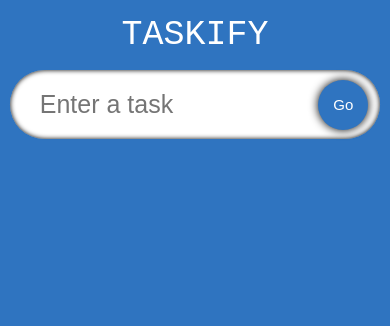
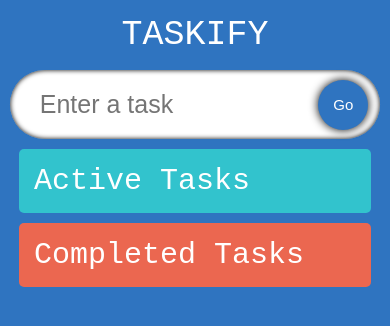
Before and after one commit to createdbysardorbek/react-typescript, a React (Create React App) app: page / in a window 390 px wide. Shown: the top 326 px of the page. Built offline with nearby package versions, Linux system fonts and the light colour scheme.

Commit message:
draganddrop context

```diff
--- a/package.json
+++ b/package.json
@@ -11,6 +11,7 @@
     "@types/react": "^18.0.35",
     "@types/react-dom": "^18.0.11",
     "react": "^18.2.0",
+    "react-beautiful-dnd": "^13.1.1",
     "react-dom": "^18.2.0",
     "react-icons": "^4.8.0",
     "react-scripts": "5.0.1",
@@ -42,6 +43,7 @@
     ]
   },
   "devDependencies": {
+    "@types/react-beautiful-dnd": "^13.1.4",
     "tailwindcss": "^3.3.1"
   }
 }
--- a/src/App.tsx
+++ b/src/App.tsx
@@ -2,22 +2,54 @@
 import './App.css'
 import InputField from "./components/InputField/InputField";
 import TodoList from "./components/TodoList/TodoList";
+import {DragDropContext, DropResult} from 'react-beautiful-dnd';
 import {Todo} from "./model";
 
 
 const App: React.FC = () => {
     const [todo, setTodo] = useState<string>("");
     const [todos, setTodos] = useState<Todo[]>([]);
+    const [completedTodos, setCompletedTodos] = useState<Todo[]>([]);
 
     const handleAdd = (e: React.FormEvent) => {
         e.preventDefault();
         if (todo) {
             setTodos([...todos, {id: Date.now(), todo: todo, isDone: false}])
-            setTodo("")
+            setTodo("");
         }
 
     }
+
+    const onDragEnd = (result:DropResult) => {
+        const {source, destination} = result;
+
+        if(!destination) return;
+
+        if(destination.droppableId === source.droppableId && destination.index === source.index) return;
+
+        let add,
+            active = todos,
+            complete = completedTodos;
+
+        if (destination.droppableId === "TodosList") {
+            add = active[source.index];
+            active.splice(source.index, 1);
+        }else {
+            add = complete[source.index];
+            complete.splice(source.index, 1);
+        }
+
+        if (destination.droppableId === "TodosList"){
+            active.splice(source.index, 0, add);
+        }else {
+            complete.splice(source.index, 0, add)
+        }
+
+        setCompletedTodos(complete)
+        setTodos(active)
+    }
     return (
+        <DragDropContext onDragEnd={onDragEnd}>
             <div className="App">
                 <span className="heading">Taskify</span>
                 <InputField
@@ -25,8 +57,14 @@
                     setTodo={setTodo}
                     handleAdd={handleAdd}
                 />
-            <TodoList todos={todos} setTodos={setTodos} />
+                <TodoList
+                    todos={todos}
+                    setTodos={setTodos}
+                    completedTodos={completedTodos}
+                    setCompletedTodos={setCompletedTodos}
+                />
             </div>
+        </DragDropContext>
     )
 }
 
--- a/src/components/InputField/Style.css
+++ b/src/components/InputField/Style.css
@@ -1,6 +1,6 @@
 .input {
     display: flex;
-    width: 90%;
+    width: 95%;
     position: relative;
     align-items: center;
 }
--- a/src/components/SingleTodo/SingleTodo.tsx
+++ b/src/components/SingleTodo/SingleTodo.tsx
@@ -3,14 +3,16 @@
 import {Todo} from "../../model";
 import {AiFillEdit, AiFillDelete} from 'react-icons/ai';
 import {MdDone} from 'react-icons/md';
+import {Draggable} from "react-beautiful-dnd";
 
 interface Props {
     todo: Todo,
     todos: Todo[],
     setTodos: React.Dispatch<React.SetStateAction<Todo[]>>,
+    index: number
 }
 
-const SingleTodo: React.FC<Props> = ({todo, todos, setTodos}: Props) => {
+const SingleTodo: React.FC<Props> = ({todo, todos, setTodos, index}: Props) => {
 
     const [edit, setEdit] = useState<boolean>(false);
     const [editTodo, setEditTodo] = useState<string>(todo.todo);
@@ -36,7 +38,15 @@
     }
 
     return (
-        <form className="single_todo" onSubmit={(e) => handleEdit(e, todo.id)}>
+        <Draggable draggableId={todo.id.toString()} index={index}>
+            {
+                (provided) => (
+                    <form
+                        {...provided.draggableProps}
+                        {...provided.dragHandleProps}
+                        ref={provided.innerRef}
+                        className="single_todo"
+                        onSubmit={(e) => handleEdit(e, todo.id)}>
                         {
                             edit ? (<input ref={inputRef} key={todo.id} onChange={(e) => setEditTodo(e.target.value)}
                                            className="todos_single-text"
@@ -67,4 +77,8 @@
                     </form>
                 )
             }
+        </Draggable>
+
+    )
+}
 export default SingleTodo
--- a/src/components/SingleTodo/Style.css
+++ b/src/components/SingleTodo/Style.css
@@ -1,10 +1,16 @@
 .single_todo {
     display: flex;
-    width: 29.5%;
     border-radius: 5px;
     padding: 20px;
     margin-top: 15px;
     background-image: url("https://img.freepik.com/free-vector/scratched-wall-texture_1100-139.jpg?w=740&t=st=1681631283~exp=1681631883~hmac=2a20a0ee4783963bdbb7ab9f47b547ff684aac7a931995f7e7146f043d79a280");
+    transition: .2s;
+    cursor: pointer;
+}
+
+.single_todo:hover {
+    box-shadow: 0 0 5px black;
+    transform: scale(1.03);
 }
 
 .todos_single-text {
@@ -35,9 +41,7 @@
 
     .todos {
         width: 95%;
+        margin-bottom: 10px;
     }
 
-    .single_todo {
-        width: 100%;
-    }
 }
--- a/src/components/TodoList/Style.css
+++ b/src/components/TodoList/Style.css
@@ -1,6 +1,39 @@
 .todos {
     display: flex;
-    justify-content: space-evenly;
-    width: 90%;
+    width: 47.5%;
+    flex-direction: column;
+    padding: 15px;
+    border-radius: 5px;
+    background: rgb(50, 195, 205);
+}
+
+.container {
+    display: flex;
+    width: 95%;
+    margin-top: 10px;
+    justify-content: space-between;
+    align-items: flex-start;
     flex-wrap: wrap;
 }
+
+.todos_heading {
+    font-size: 30px;
+    color: white;
+}
+
+.remove {
+    background: rgb(235, 103, 80);
+}
+
+@media (max-width: 1100px) {
+    .todos {
+        width: 45%;
+        margin-bottom: 10px;
+    }
+
+    .container {
+        width: 95%;
+        flex-direction: column;
+        align-items: center;
+    }
+}
--- a/src/components/TodoList/TodoList.tsx
+++ b/src/components/TodoList/TodoList.tsx
@@ -2,26 +2,64 @@
 import './Style.css';
 import SingleTodo from "../SingleTodo/SingleTodo";
 import {Todo} from "../../model";
+import {Droppable} from "react-beautiful-dnd";
 
 
 interface Props {
     todos: Todo[],
-    setTodos: React.Dispatch<React.SetStateAction<Todo[]>>
+    setTodos: React.Dispatch<React.SetStateAction<Todo[]>>,
+    completedTodos: Todo[],
+    setCompletedTodos: React.Dispatch<React.SetStateAction<Todo[]>>
 }
 
-const TodoList: React.FC<Props> = ({todos, setTodos}: Props) => {
+const TodoList: React.FC<Props> = ({todos, setTodos, completedTodos, setCompletedTodos}: Props) => {
     return (
-        <div className="todos">
+        <div className="container">
+            <Droppable droppableId="TodosList">
+                {
+                    (provided) => (
+                        <div className="todos" ref={provided.innerRef} {...provided.droppableProps}>
+                            <span className="todos_heading">
+                                 Active Tasks
+                            </span>
+                            {
+                                todos.map((todo, index) => {
+                                    return (<SingleTodo
+                                        index={index}
+                                        todos={todos}
+                                        todo={todo}
+                                        setTodos={setTodos}
+                                    />)
+                                })
+                            }
+                            {provided.placeholder}
+                        </div>
+                    )
+                }
+            </Droppable>
 
-            {todos.map(todo => {
-                return (
-                    <SingleTodo
-                        key={todo.id}
-                        todo={todo}
-                        todos={todos}
-                        setTodos={setTodos}
-                    />)
-            })}
+            <Droppable droppableId="RemoveTodos">
+                {
+                    (provided) => (
+                        <div className="todos remove" ref={provided.innerRef} {...provided.droppableProps}>
+                            <span className="todos_heading">
+                                Completed Tasks
+                            </span>
+                            {
+                                completedTodos.map((todo, index) => {
+                                    return (<SingleTodo
+                                        index={index}
+                                        todos={completedTodos}
+                                        todo={todo}
+                                        setTodos={setCompletedTodos}
+                                    />)
+                                })
+                            }
+                            {provided.placeholder}
+                        </div>)
+                }
+            </Droppable>
+
         </div>
     )
 }
```
Also changed, not shown: 1 other file (tests, documents, lock files or other folders). Lines whose indentation alone changed are shown as unchanged.
